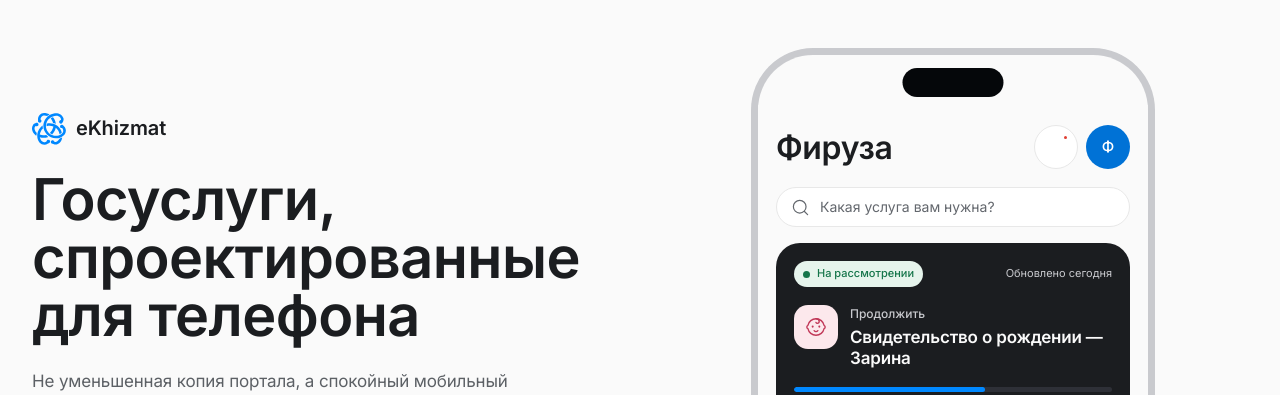
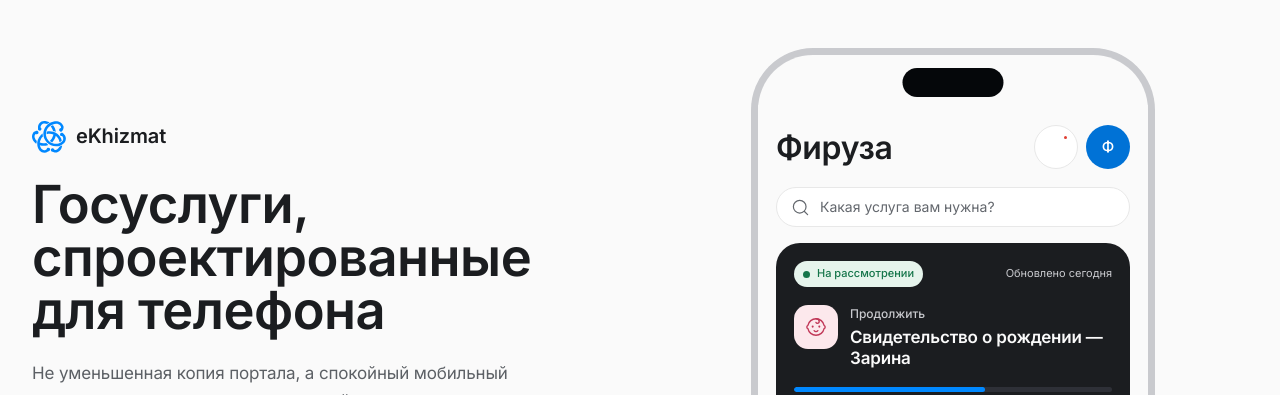
Before and after one commit to osimij/ekhizmat-overview, a website built with Vite: page mobile/index.html in a window 1280 px wide. Shown: the top 395 px of the page. Built offline with nearby package versions, Linux system fonts and the light colour scheme; a web font is replaced by a local one.

Commit message:
style: refine mobile prototype desktop layout

```diff
--- a/apps/mobile/app.css
+++ b/apps/mobile/app.css
@@ -24,7 +24,7 @@ button { touch-action: manipulation; }
 .concept-panel { max-width: 620px; padding: 24px 0; }
 .concept-brand { display: inline-flex; align-items: center; gap: 10px; color: var(--ink); font-size: var(--fs-20); font-weight: var(--weight-semibold); }
 .concept-brand svg { width: 34px; height: 34px; color: var(--brand-logo); }
-.concept-panel h1 { max-width: 610px; margin-top: 18px; font-size: clamp(2.6rem, 4.5vw, 4.75rem); line-height: 1.01; }
+.concept-panel h1 { max-width: 610px; margin-top: 18px; font-size: clamp(2.6rem, 4.1vw, 4.4rem); line-height: 1.01; }
 .concept-lead { max-width: 570px; margin-top: 22px; color: var(--ink-2); font-size: var(--fs-17); line-height: 1.65; }
 .concept-principles { display: grid; grid-template-columns: repeat(3, minmax(132px, 1fr)); gap: 14px; margin-top: 38px; }
 .concept-principles > div { min-height: 150px; padding: 18px; border: 1px solid var(--line); border-radius: var(--r-l); background: color-mix(in srgb, var(--panel) 78%, transparent); }
@@ -392,12 +392,15 @@ body.is-app-mode .mobile-app { width: 100%; height: 100dvh; border-radius: 0; }
   [data-theme='dark'] .priority-card .primary-button:hover { background: var(--action-hover); }
 }
 
+@media (max-width: 1200px) {
+  .concept-principles { grid-template-columns: 1fr; }
+  .concept-principles > div { min-height: auto; display: grid; grid-template-columns: 34px 1fr; gap: 10px; padding: 14px; }
+  .concept-principles p { margin-top: 0; }
+}
+
 @media (max-width: 1050px) {
   .prototype-page { grid-template-columns: minmax(350px, 1fr) 430px; gap: 42px; }
   .concept-panel h1 { font-size: clamp(2.5rem, 5vw, 3.7rem); }
-  .concept-principles { grid-template-columns: 1fr; }
-  .concept-principles > div { min-height: auto; display: grid; grid-template-columns: 34px 1fr; gap: 10px; padding: 14px; }
-  .concept-principles p { margin-top: 0; }
 }
 
 @media (max-width: 820px) {
```
